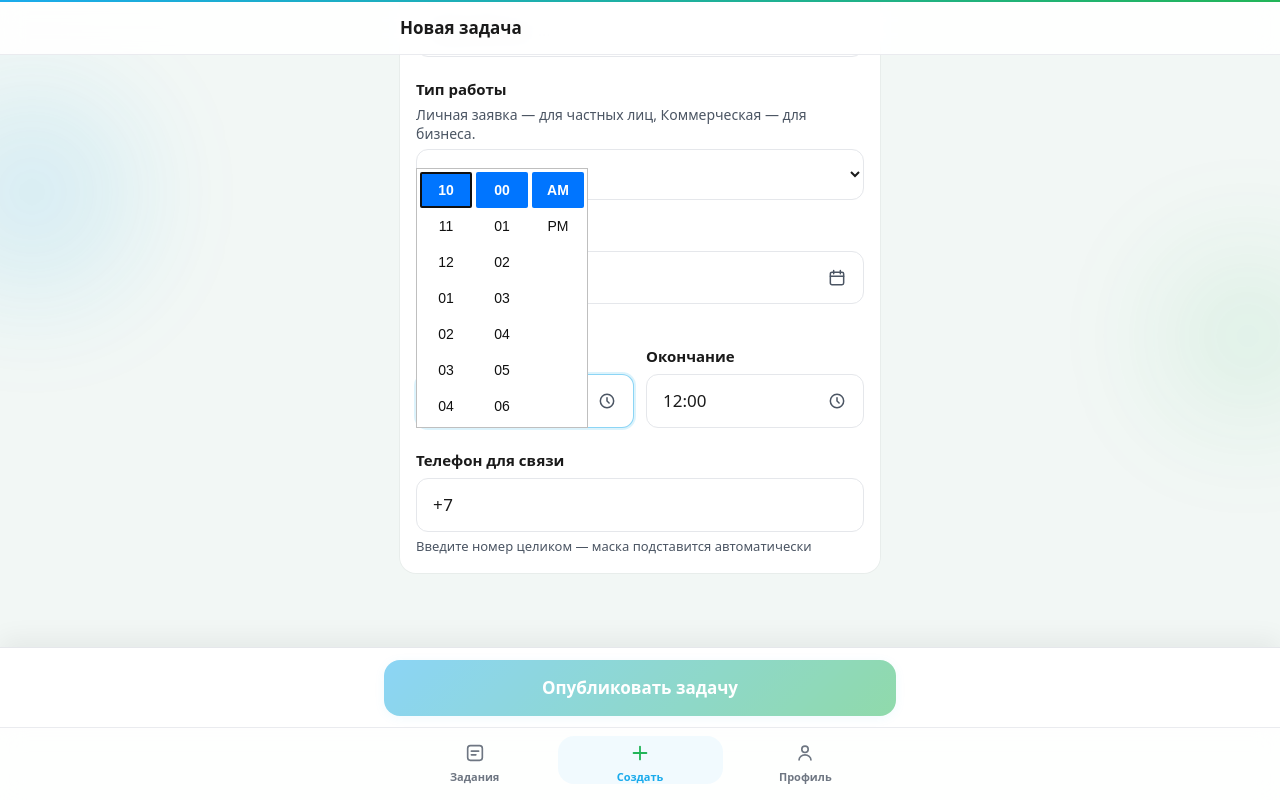
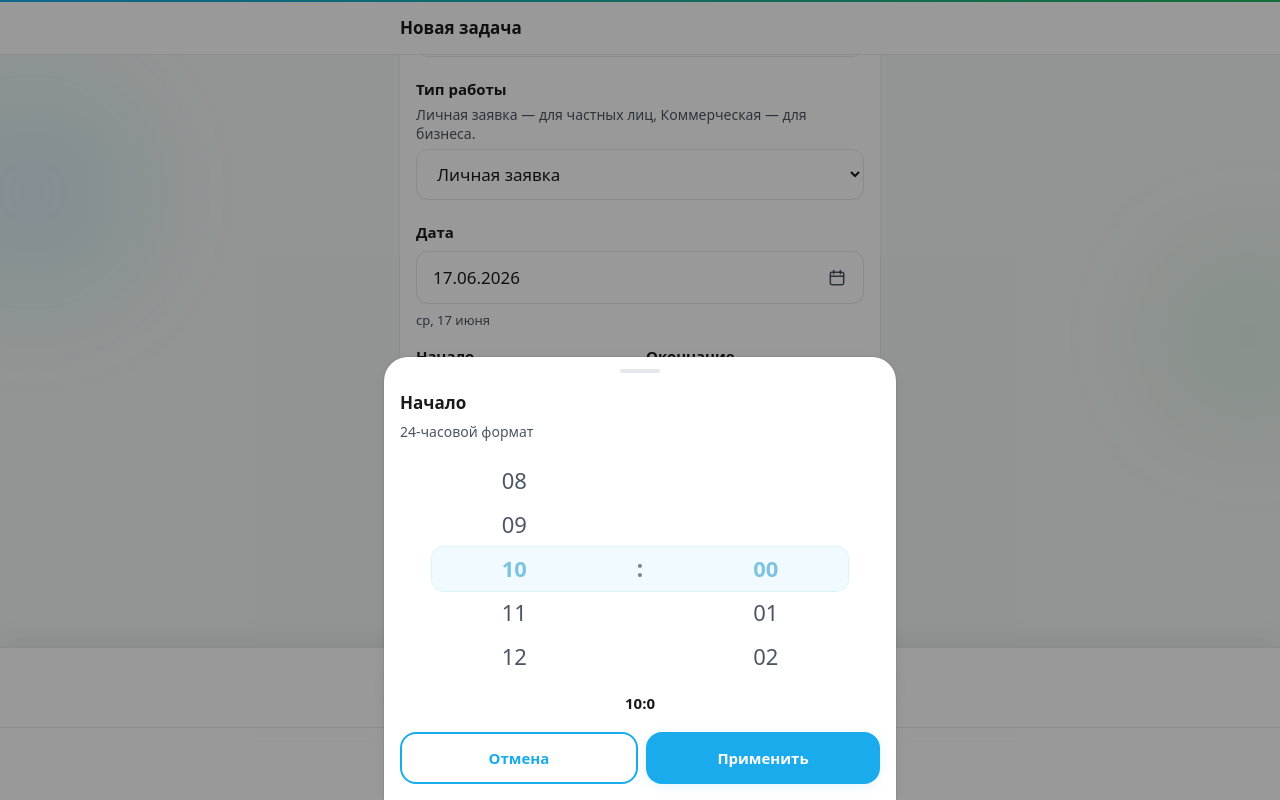
Before and after one commit to meitow/smenaykt, a Next.js app: page /post in a window 1280 px wide. Both pictures are taken after a click on the button "10:00". Shown: the part 1032-1832 px from the top of the page. Built offline with nearby package versions, Linux system fonts and the light colour scheme.

Commit message:
Replace native time picker with custom 24-hour sheet
Native showPicker still used AM/PM on some devices. Custom bottom
sheet with hour (00-23) and minute columns removes AM/PM entirely.

Co-authored-by: Minato <meitow@users.noreply.github.com>

```diff
--- a/components/EditPartnerTaskForm.tsx
+++ b/components/EditPartnerTaskForm.tsx
@@ -186,11 +186,11 @@ export function EditPartnerTaskForm({ task, defaultPlace = "" }: EditPartnerTask
             <div className="grid grid-cols-2 gap-3">
               <label className="block">
                 <span className="text-[15px] font-medium text-muted">{t("post.timeStartLabel")}</span>
-                <TimeField required value={timeStart} onChange={setTimeStart} />
+                <TimeField required value={timeStart} onChange={setTimeStart} title={t("post.timeStartLabel")} />
               </label>
               <label className="block">
                 <span className="text-[15px] font-medium text-muted">{t("post.timeEndLabel")}</span>
-                <TimeField required value={timeEnd} onChange={setTimeEnd} />
+                <TimeField required value={timeEnd} onChange={setTimeEnd} title={t("post.timeEndLabel")} />
               </label>
             </div>
           </div>
--- a/components/EditPersonTaskForm.tsx
+++ b/components/EditPersonTaskForm.tsx
@@ -181,11 +181,11 @@ export function EditPersonTaskForm({ task }: EditPersonTaskFormProps) {
             <div className="grid grid-cols-2 gap-3">
               <label className="block">
                 <span className="text-[15px] font-medium text-muted">{t("post.timeStartLabel")}</span>
-                <TimeField required value={timeStart} onChange={setTimeStart} />
+                <TimeField required value={timeStart} onChange={setTimeStart} title={t("post.timeStartLabel")} />
               </label>
               <label className="block">
                 <span className="text-[15px] font-medium text-muted">{t("post.timeEndLabel")}</span>
-                <TimeField required value={timeEnd} onChange={setTimeEnd} />
+                <TimeField required value={timeEnd} onChange={setTimeEnd} title={t("post.timeEndLabel")} />
               </label>
             </div>
           </div>
--- a/components/PostTaskForm.tsx
+++ b/components/PostTaskForm.tsx
@@ -206,6 +206,7 @@ export function PostTaskForm() {
                     required
                     value={timeStart}
                     onChange={setTimeStart}
+                    title={t("post.timeStartLabel")}
                   />
                 </label>
                 <label className="block">
@@ -215,6 +216,7 @@ export function PostTaskForm() {
                     required
                     value={timeEnd}
                     onChange={setTimeEnd}
+                    title={t("post.timeEndLabel")}
                   />
                 </label>
               </div>
--- a/components/TimeField.tsx
+++ b/components/TimeField.tsx
@@ -1,6 +1,7 @@
 "use client";
 
-import { useRef } from "react";
+import { useState } from "react";
+import { TimePickerSheet } from "@/components/TimePickerSheet";
 import { formatTimeHm } from "@/lib/datetime";
 import { t } from "@/lib/i18n";
 
@@ -10,6 +11,7 @@ type TimeFieldProps = {
   name?: string;
   required?: boolean;
   placeholder?: string;
+  title?: string;
 };
 
 export function TimeField({
@@ -18,24 +20,15 @@ export function TimeField({
   name,
   required,
   placeholder = t("post.timePlaceholder"),
+  title,
 }: TimeFieldProps) {
-  const inputRef = useRef<HTMLInputElement>(null);
-
-  function openPicker() {
-    const input = inputRef.current;
-    if (!input) return;
-    if (typeof input.showPicker === "function") {
-      input.showPicker();
-      return;
-    }
-    input.click();
-  }
+  const [open, setOpen] = useState(false);
 
   return (
-    <div className="relative">
+    <>
       <button
         type="button"
-        onClick={openPicker}
+        onClick={() => setOpen(true)}
         className="input-field flex w-full items-center justify-between text-left"
       >
         <span className={value ? "font-medium tabular-nums text-ink" : "text-muted"}>
@@ -46,18 +39,17 @@ export function TimeField({
           <path d="M12 8v4l2.5 2.5" stroke="currentColor" strokeWidth="1.8" strokeLinecap="round" />
         </svg>
       </button>
-      <input
-        ref={inputRef}
-        type="time"
-        name={name}
-        required={required}
+      {name ? <input type="hidden" name={name} value={value} required={required} /> : null}
+      <TimePickerSheet
+        open={open}
         value={value}
-        onChange={(e) => onChange(e.target.value)}
-        className="pointer-events-none absolute h-0 w-0 opacity-0"
-        tabIndex={-1}
-        aria-hidden
-        lang="ru-RU"
+        title={title}
+        onClose={() => setOpen(false)}
+        onConfirm={(next) => {
+          onChange(next);
+          setOpen(false);
+        }}
       />
-    </div>
+    </>
   );
 }
--- /dev/null
+++ b/components/TimePickerSheet.tsx
@@ -0,0 +1,175 @@
+"use client";
+
+import { useEffect, useRef, useState } from "react";
+import { SheetPortal } from "@/components/SheetPortal";
+import { defaultTimeValue, formatTimeHm, parseTimeHm } from "@/lib/datetime";
+import { t } from "@/lib/i18n";
+
+const HOURS = Array.from({ length: 24 }, (_, index) => index);
+const MINUTES = Array.from({ length: 60 }, (_, index) => index);
+const ITEM_HEIGHT = 44;
+const PICKER_PADDING = ITEM_HEIGHT * 2;
+
+type TimePickerSheetProps = {
+  open: boolean;
+  value: string;
+  title?: string;
+  onClose: () => void;
+  onConfirm: (value: string) => void;
+};
+
+function pad2(value: number) {
+  return String(value).padStart(2, "0");
+}
+
+function TimePickerColumn({
+  values,
+  selected,
+  onSelect,
+  format,
+}: {
+  values: number[];
+  selected: number;
+  onSelect: (value: number) => void;
+  format: (value: number) => string;
+}) {
+  const listRef = useRef<HTMLDivElement>(null);
+
+  useEffect(() => {
+    const list = listRef.current;
+    if (!list) return;
+    const index = values.indexOf(selected);
+    if (index < 0) return;
+    list.scrollTop = index * ITEM_HEIGHT;
+  }, [selected, values]);
+
+  function syncFromScroll() {
+    const list = listRef.current;
+    if (!list) return;
+    const index = Math.round(list.scrollTop / ITEM_HEIGHT);
+    const next = values[Math.min(Math.max(index, 0), values.length - 1)];
+    if (next !== selected) onSelect(next);
+  }
+
+  return (
+    <div
+      ref={listRef}
+      className="h-[220px] flex-1 overflow-y-auto scroll-smooth [-ms-overflow-style:none] [scrollbar-width:none] [&::-webkit-scrollbar]:hidden"
+      onScroll={() => window.requestAnimationFrame(syncFromScroll)}
+    >
+      <div style={{ paddingTop: PICKER_PADDING, paddingBottom: PICKER_PADDING }}>
+        {values.map((item) => {
+          const active = item === selected;
+          return (
+            <button
+              key={item}
+              type="button"
+              onClick={() => {
+                onSelect(item);
+                listRef.current?.scrollTo({ top: values.indexOf(item) * ITEM_HEIGHT, behavior: "smooth" });
+              }}
+              className={`flex h-11 w-full items-center justify-center text-[22px] tabular-nums transition ${
+                active ? "font-bold text-brand-dark" : "text-muted"
+              }`}
+            >
+              {format(item)}
+            </button>
+          );
+        })}
+      </div>
+    </div>
+  );
+}
+
+export function TimePickerSheet({ open, value, title, onClose, onConfirm }: TimePickerSheetProps) {
+  const parsed = parseTimeHm(value) ?? parseTimeHm(defaultTimeValue(10))!;
+  const [draftHours, setDraftHours] = useState(parsed.hours);
+  const [draftMinutes, setDraftMinutes] = useState(parsed.minutes);
+  const [visible, setVisible] = useState(open);
+
+  useEffect(() => {
+    if (open) {
+      const next = parseTimeHm(value) ?? parseTimeHm(defaultTimeValue(10))!;
+      setDraftHours(next.hours);
+      setDraftMinutes(next.minutes);
+      setVisible(true);
+      document.body.style.overflow = "hidden";
+      return () => {
+        document.body.style.overflow = "";
+      };
+    }
+
+    const timer = window.setTimeout(() => setVisible(false), 220);
+    return () => window.clearTimeout(timer);
+  }, [open, value]);
+
+  if (!visible && !open) return null;
+
+  function apply() {
+    onConfirm(formatTimeHm(`${draftHours}:${draftMinutes}`));
+  }
+
+  return (
+    <SheetPortal>
+      <div className={`fixed inset-0 z-[100] ${open ? "pointer-events-auto" : "pointer-events-none"}`}>
+        <button
+          type="button"
+          aria-label={t("filters.cancel")}
+          onClick={onClose}
+          className={`absolute inset-0 bg-black/40 transition-opacity duration-200 ${
+            open ? "opacity-100" : "opacity-0"
+          }`}
+        />
+        <div
+          role="dialog"
+          aria-modal="true"
+          aria-label={title ?? t("post.timePickerTitle")}
+          className={`absolute bottom-0 left-0 right-0 transition-transform duration-300 ease-out ${
+            open ? "translate-y-0" : "translate-y-full"
+          }`}
+        >
+          <div className="relative z-[101] mx-auto max-w-lg rounded-t-3xl bg-surface px-4 pb-[max(1rem,env(safe-area-inset-bottom))] pt-3 shadow-card ring-1 ring-black/[0.06]">
+            <div className="mx-auto mb-4 h-1 w-10 rounded-full bg-line" />
+            <h2 className="text-[17px] font-bold text-ink">{title ?? t("post.timePickerTitle")}</h2>
+            <p className="mt-1 text-[14px] text-muted">{t("post.timePickerHint")}</p>
+
+            <div className="relative mt-4">
+              <div
+                className="pointer-events-none absolute inset-x-8 top-1/2 z-10 h-11 -translate-y-1/2 rounded-xl bg-brand-light/50 ring-1 ring-brand/15"
+                aria-hidden
+              />
+              <div className="relative flex items-stretch gap-2">
+                <TimePickerColumn
+                  values={HOURS}
+                  selected={draftHours}
+                  onSelect={setDraftHours}
+                  format={pad2}
+                />
+                <div className="flex items-center pb-1 text-[24px] font-bold text-ink">:</div>
+                <TimePickerColumn
+                  values={MINUTES}
+                  selected={draftMinutes}
+                  onSelect={setDraftMinutes}
+                  format={pad2}
+                />
+              </div>
+            </div>
+
+            <p className="mt-3 text-center text-[15px] font-semibold tabular-nums text-ink">
+              {formatTimeHm(`${draftHours}:${draftMinutes}`)}
+            </p>
+
+            <div className="mt-4 flex gap-2">
+              <button type="button" onClick={onClose} className="btn-secondary flex-1 !py-3 text-[15px]">
+                {t("filters.cancel")}
+              </button>
+              <button type="button" onClick={apply} className="btn-primary flex-1 !py-3 text-[15px]">
+                {t("filters.apply")}
+              </button>
+            </div>
+          </div>
+        </div>
+      </div>
+    </SheetPortal>
+  );
+}
--- a/components/partner/PartnerPostForm.tsx
+++ b/components/partner/PartnerPostForm.tsx
@@ -180,11 +180,11 @@ export function PartnerPostForm({ defaultPlace = "" }: PartnerPostFormProps) {
             <div className="grid grid-cols-2 gap-3">
               <label className="block">
                 <span className="text-[15px] font-medium text-muted">{t("post.timeStartLabel")}</span>
-                <TimeField required value={timeStart} onChange={setTimeStart} />
+                <TimeField required value={timeStart} onChange={setTimeStart} title={t("post.timeStartLabel")} />
               </label>
               <label className="block">
                 <span className="text-[15px] font-medium text-muted">{t("post.timeEndLabel")}</span>
-                <TimeField required value={timeEnd} onChange={setTimeEnd} />
+                <TimeField required value={timeEnd} onChange={setTimeEnd} title={t("post.timeEndLabel")} />
               </label>
             </div>
           </div>
--- a/locales/ru.json
+++ b/locales/ru.json
@@ -182,6 +182,8 @@
     "timeStartLabel": "Начало",
     "timeEndLabel": "Окончание",
     "timePlaceholder": "10:00",
+    "timePickerTitle": "Выберите время",
+    "timePickerHint": "24-часовой формат",
     "timeRangeInvalid": "Время окончания должно быть позже начала",
     "timeLabel": "Когда",
     "timeRequired": "Укажите дату",
```
